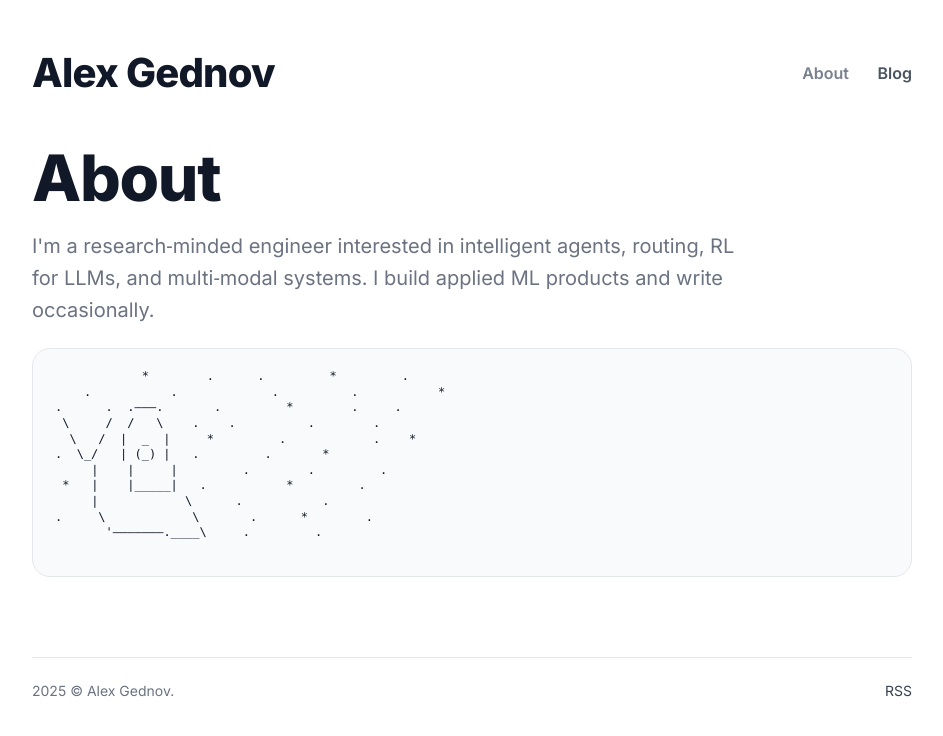
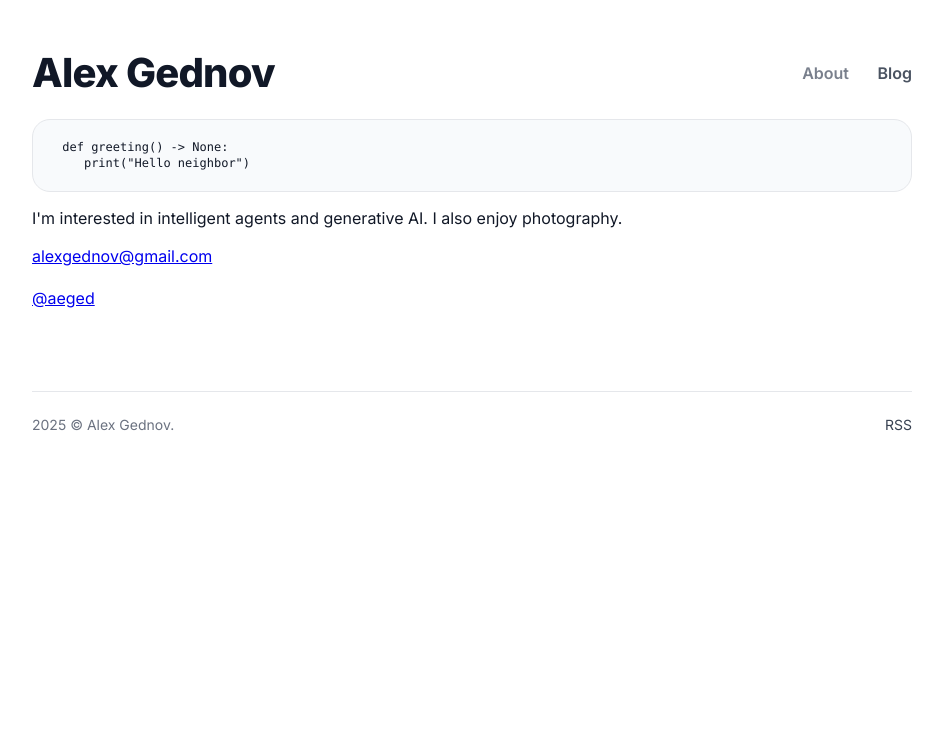
Before and after one commit to aeged/aeged.github.io, an Astro site: page /about in a window 1280 px wide. Shown: the whole page, without its empty margins (168-1111 px from the left). Built offline with nearby package versions, Linux system fonts and the light colour scheme; Astro itself is replaced by a stand-in of ours.

Commit message:
some of my changes

```diff
--- a/src/layouts/MinimalLayout.astro
+++ b/src/layouts/MinimalLayout.astro
@@ -41,7 +41,7 @@ const here = Astro.url.pathname;
       .brand { font-size: clamp(28px, 5vw, 40px); font-weight: 800; letter-spacing: -0.02em; }
       nav a { color: var(--link); text-decoration: none; margin-left: 24px; font-weight: 600; opacity: .9; }
       .title { font-size: clamp(44px, 7vw, 64px); line-height: 1.02; margin: 48px 0 18px; font-weight: 800; letter-spacing: -0.02em; }
-      .lede { color: var(--muted); font-size: 20px; line-height: 1.6; max-width: 58ch; }
+      .lede { color: var(--muted); font-size: 16px; line-height: 1.6; max-width: 58ch; }
       .muted { color: var(--muted); }
       .date { margin-top: 8px; color: var(--muted); font-size: 14px; }
       .post-list { display: grid; gap: 44px; margin-top: 36px; }
--- a/src/pages/about.astro
+++ b/src/pages/about.astro
@@ -2,18 +2,11 @@
 import MinimalLayout from "../layouts/MinimalLayout.astro";
 ---
 <MinimalLayout title="About">
-  <div class="title">About</div>
-  <p class="lede">I'm a research‑minded engineer interested in intelligent agents, routing, RL for LLMs, and multi‑modal systems. I build applied ML products and write occasionally.</p>
-  <pre class="card">            *        .      .         *         .
-    .           .             .          .           *
-.      .  .———.       .         *        .     .
- \     /  /   \    .    .          .        .
-  \   /  |  _  |     *         .            .    *
-.  \_/   | (_) |   .         .       *
-     |    |     |         .        .         .
- *   |    |_____|   .           *         .
-     |            \      .           .
-.     \            \       .      *        .
-       '———————.____\     .         .
-  </pre>
+<pre class="card"> def greeting() -> None:
+    print("Hello neighbor")</pre>
+  <p>I'm interested in intelligent agents and generative AI.
+  I also enjoy photography.</p>
+
+  <p class="lede"><a href="mailto:alexgednov@gmail.com">alexgednov@gmail.com</a></p>
+  <p class="lede"><a href="https://github.com/aeged" target="_blank" rel="noopener">@aeged</a></p>
 </MinimalLayout>
--- a/src/pages/blog/index.astro
+++ b/src/pages/blog/index.astro
@@ -4,7 +4,6 @@ import { getCollection, type CollectionEntry } from 'astro:content';
 const posts = (await getCollection('blog')).sort((a: CollectionEntry<'blog'>, b: CollectionEntry<'blog'>) => b.data.date.valueOf() - a.data.date.valueOf());
 ---
 <MinimalLayout title="Blog">
-  <h1 class="page-title">Blog</h1>
   <section class="post-list">
     {posts.map(({ slug, data }) => (
       <article class="post">
```
Also changed, not shown: src/pages/index.astro (+3 -4 lines).
